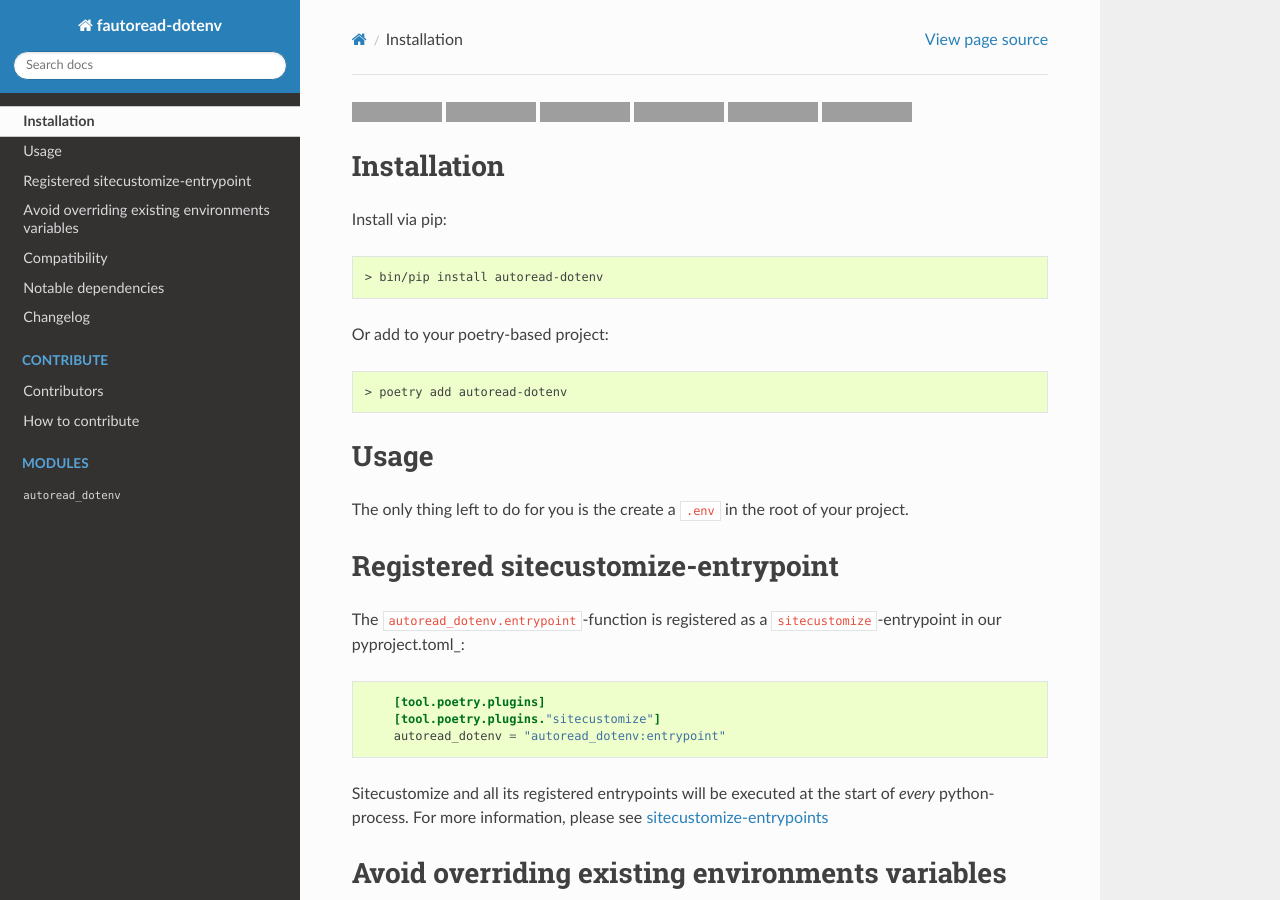
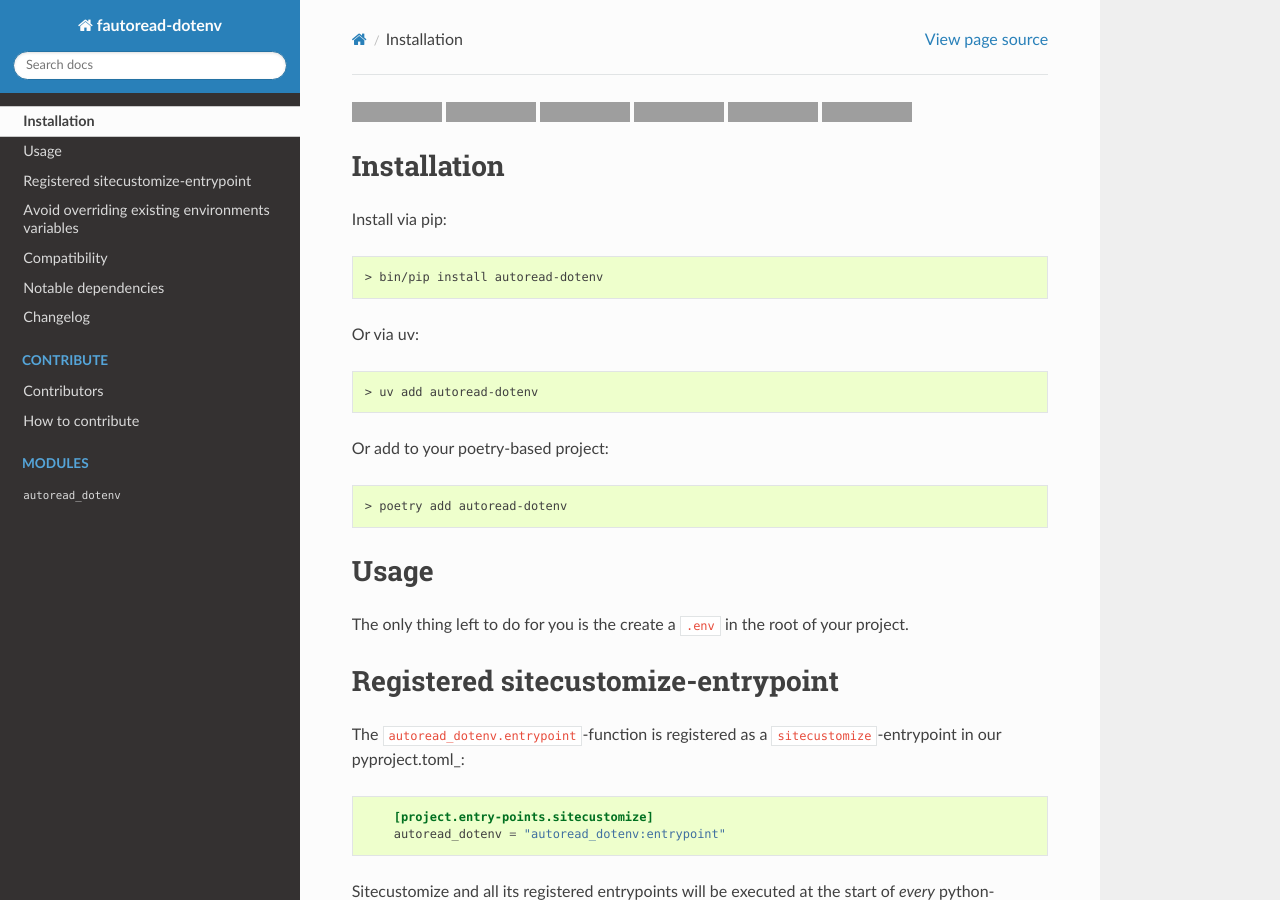
Before and after one commit to libranet/autoread-dotenv, a Sphinx documentation site: the page built from docs/readme.md, in a window 1280 px wide and 900 px high, cut to the strip 0-900 px from the top of the window. Built offline with Sphinx 7.4.7 and the Read the Docs theme 3.1.0, drawn with Linux system fonts in a browser that asks for light colours; pages that are not in the unit, such as notebooks, are missing from menus; grey boxes are pictures that could not be loaded.

Commit message:
update readme for uv

````diff
--- a/docs/readme.md
+++ b/docs/readme.md
@@ -13,6 +13,12 @@
 
 ```bash
 > bin/pip install autoread-dotenv
+```
+
+Or via uv:
+
+```bash
+> uv add autoread-dotenv
 ```
 
 Or add to your poetry-based project:
@@ -32,8 +38,8 @@
 The ``autoread_dotenv.entrypoint``-function is registered as a ``sitecustomize``-entrypoint in our pyproject.toml_:
 
 ``` toml
-    [tool.poetry.plugins]
-    [tool.poetry.plugins."sitecustomize"]
+
+    [project.entry-points.sitecustomize]
     autoread_dotenv = "autoread_dotenv:entrypoint"
 ```
 
````
